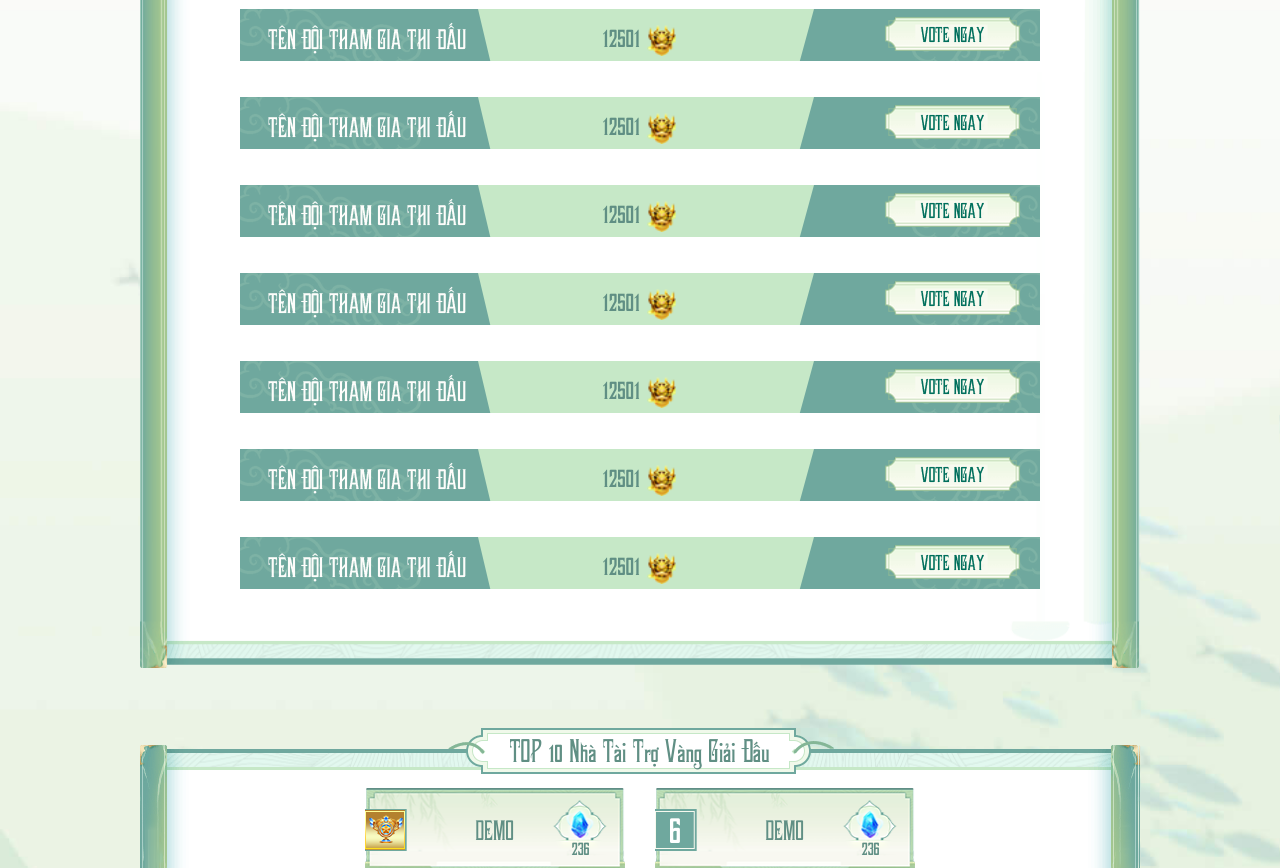
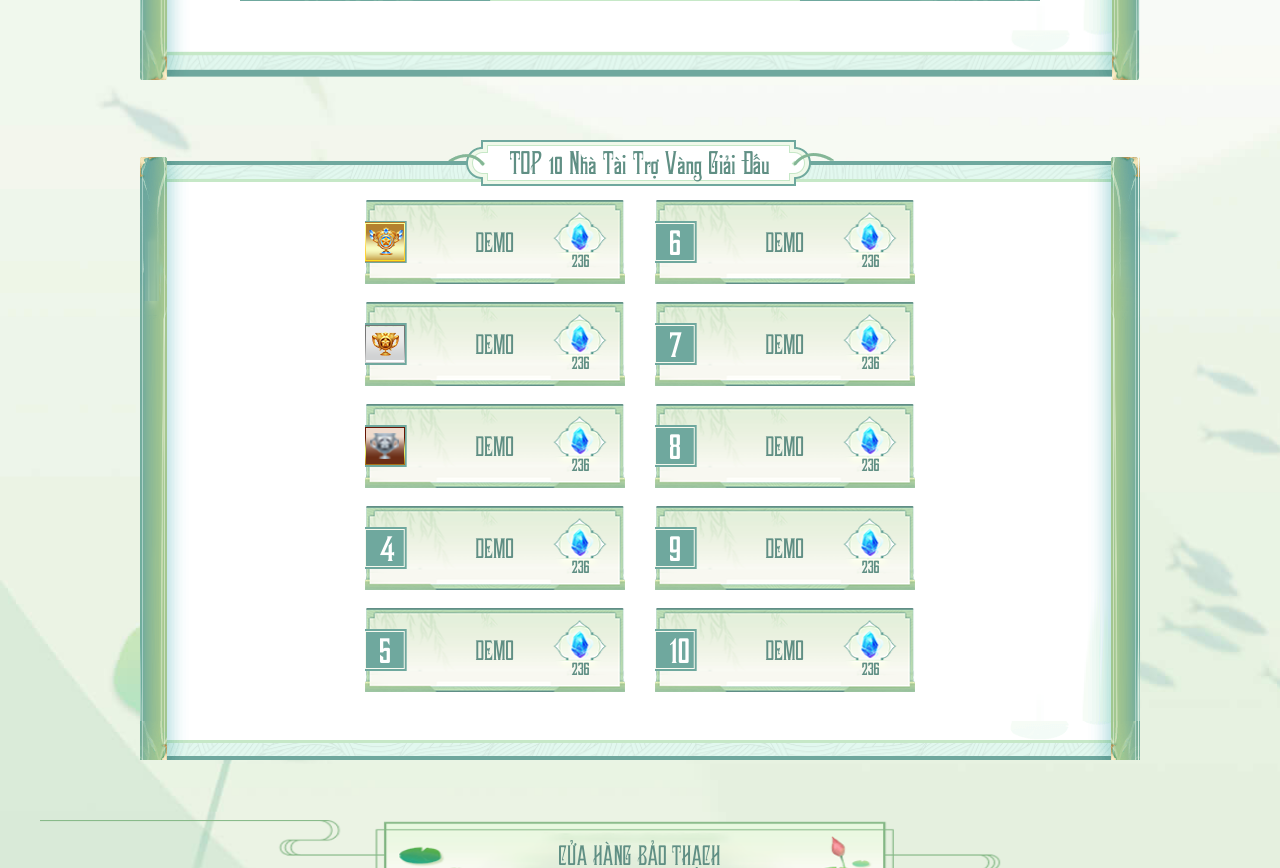
Before and after one commit to vietdong/vg_trutien, a plain HTML site: page index.html in a window 1280 px wide. Shown: the part 1695-2563 px from the top of the page. Drawn offline with nearby package versions, Linux system fonts and the light colour scheme.

Commit message:
fix bug1

```diff
--- a/css/index.css
+++ b/css/index.css
@@ -71,7 +71,7 @@ header{
     margin: auto;
 }
 .section_2{
-    background-image: url('../img/bg_cover_ss2.jpg');
+    background-image: url('../img/bg_ss2.png');
     margin-bottom: 60px;
     padding-bottom: 43px;
     background-size: 100% 100%;
--- a/index.html
+++ b/index.html
@@ -45,7 +45,7 @@
             Bình Chọn Chiến Đội Vô Địch
 
         </div>
-        <div class="ss4_header" style="width: 800px;margin: auto;">
+        <div class="ss4_header" style="width: 800px;margin: auto;padding: 0;">
             <div class="left">
                 <span class="name">XIN CHÀO, NAMDUONG</span><a href="" class="logout">Đăng xuất</a>
             </div>
@@ -89,42 +89,7 @@
              </span>
              <a href=""><img src="./img/ss2_btn.png"></a>
            </div>
-           <div class="box">
-            <span>
-              12501 <img src="./img/da_2.png">
-           </span>
-           <a href=""><img src="./img/ss2_btn.png"></a>
-         </div>
-         <div class="box">
-            <span>
-              12501 <img src="./img/da_2.png">
-           </span>
-           <a href=""><img src="./img/ss2_btn.png"></a>
-         </div>
-         <div class="box">
-            <span>
-              12501 <img src="./img/da_2.png">
-           </span>
-           <a href=""><img src="./img/ss2_btn.png"></a>
-         </div>
-         <div class="box">
-            <span>
-              12501 <img src="./img/da_2.png">
-           </span>
-           <a href=""><img src="./img/ss2_btn.png"></a>
-         </div>
-         <div class="box">
-            <span>
-              12501 <img src="./img/da_2.png">
-           </span>
-           <a href=""><img src="./img/ss2_btn.png"></a>
-         </div>
-         <div class="box">
-            <span>
-              12501 <img src="./img/da_2.png">
-           </span>
-           <a href=""><img src="./img/ss2_btn.png"></a>
-         </div>
+
      </section>
      <section class="container section_3">
         <div class="title_box">
```
